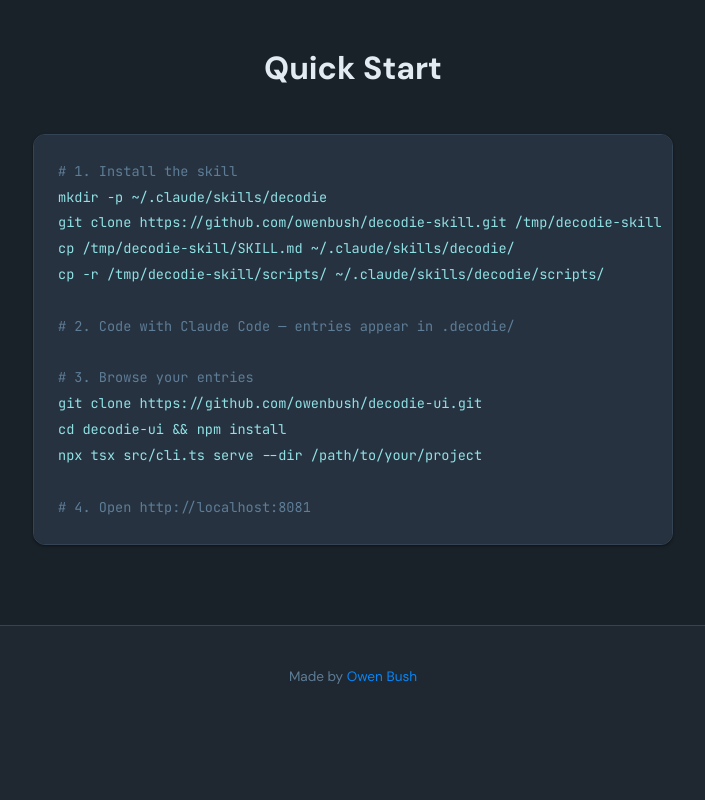
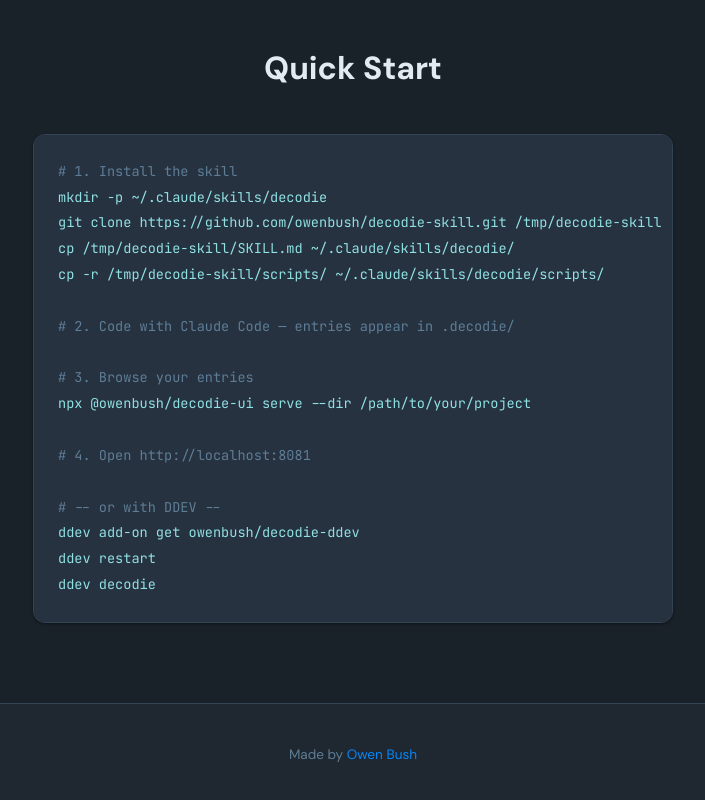
Before and after one commit to owenbush/decodie, a plain HTML site: page index.html in a window 1280 px wide. Shown: the part 3077-3877 px from the top of the page, without its empty margins (287-992 px from the left). Before the commit the page ends 3805 px from the top, so only its background shows below. Drawn offline with Linux system fonts and the light colour scheme.

Commit message:
Update readme and static site

```diff
--- a/index.html
+++ b/index.html
@@ -562,11 +562,14 @@
 <span class="comment"># 2. Code with Claude Code — entries appear in .decodie/</span>
 
 <span class="comment"># 3. Browse your entries</span>
-<span class="cmd">git clone https://github.com/owenbush/decodie-ui.git</span>
-<span class="cmd">cd decodie-ui && npm install</span>
-<span class="cmd">npx tsx src/cli.ts serve --dir /path/to/your/project</span>
+<span class="cmd">npx @owenbush/decodie-ui serve --dir /path/to/your/project</span>
 
-<span class="comment"># 4. Open http://localhost:8081</span></code></pre>
+<span class="comment"># 4. Open http://localhost:8081</span>
+
+<span class="comment"># -- or with DDEV --</span>
+<span class="cmd">ddev add-on get owenbush/decodie-ddev</span>
+<span class="cmd">ddev restart</span>
+<span class="cmd">ddev decodie</span></code></pre>
   </div>
 </section>
 
```
Also changed, not shown: README.md.
